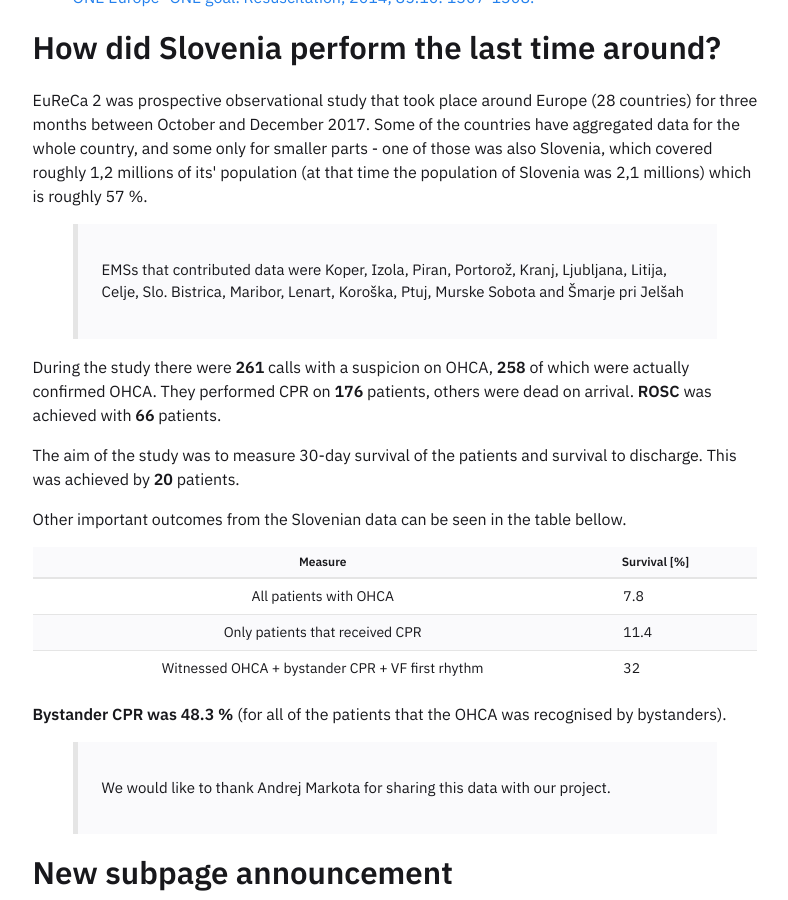
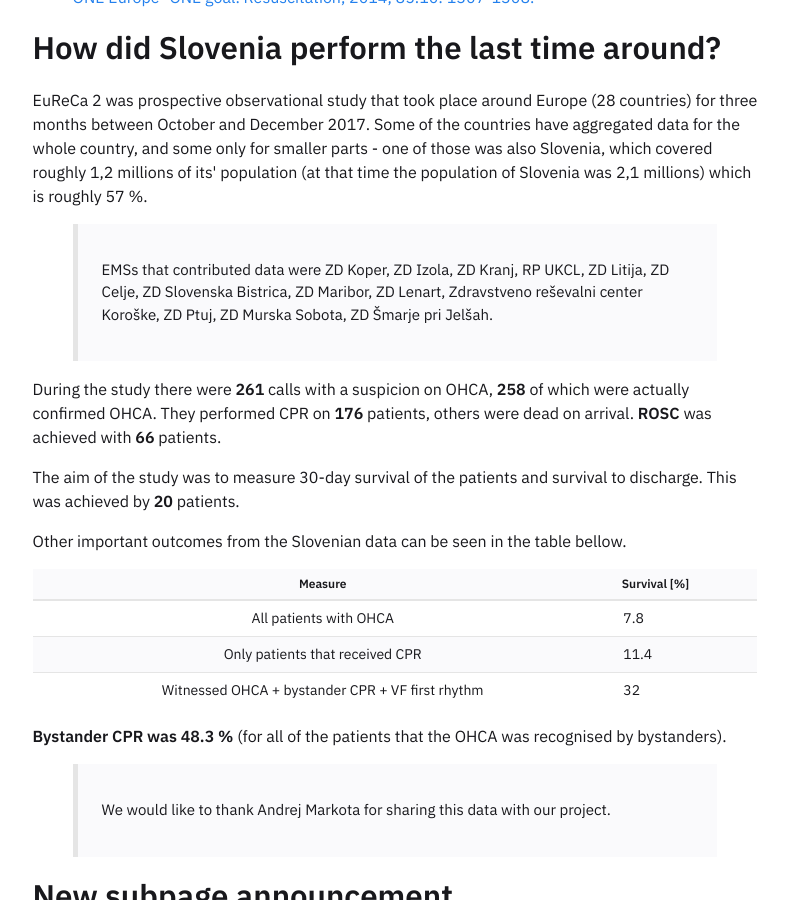
Before and after one commit to SterArcher/OHCA-registry-Slovenia, a Jekyll site: the page built from _posts/2022-06-10-EuReCa 3 and SiOHCA.md, in a window 1280 px wide and 900 px high, scrolled down 939 px. Shown: the whole window, without its empty margins (245-1033 px from the left). Built offline with Jekyll 4.4.1, drawn with Linux system fonts in a browser that asks for light colours; nearby versions of some CDN libraries.

Commit message:
Update 2022-06-10-EuReCa 3 and SiOHCA.md

```diff
--- a/_posts/2022-06-10-EuReCa 3 and SiOHCA.md
+++ b/_posts/2022-06-10-EuReCa 3 and SiOHCA.md
@@ -23,7 +23,7 @@ Read about the studies published by clicking on the sources bellow.
 ## How did Slovenia perform the last time around?
 EuReCa 2 was prospective observational study that took place around Europe (28 countries) for three months between October and December 2017. Some of the countries have aggregated data for the whole country, and some only for smaller parts - one of those was also Slovenia, which covered roughly 1,2 millions of its' population (at that time the population of Slovenia was 2,1 millions) which is roughly 57 %.
 
-> EMSs that contributed data were Koper, Izola, Piran, Portorož, Kranj, Ljubljana, Litija, Celje, Slo. Bistrica, Maribor, Lenart, Koroška, Ptuj, Murske Sobota and Šmarje pri Jelšah
+> EMSs that contributed data were ZD Koper, ZD Izola, ZD Kranj, RP UKCL, ZD Litija, ZD Celje, ZD Slovenska Bistrica, ZD Maribor, ZD Lenart, Zdravstveno reševalni center Koroške, ZD Ptuj, ZD Murska Sobota, ZD Šmarje pri Jelšah.
 
 During the study there were **261** calls with a suspicion on OHCA, **258** of which were actually confirmed OHCA. They performed CPR on **176** patients, others were dead on arrival. **ROSC** was achieved with **66** patients.
 
```
